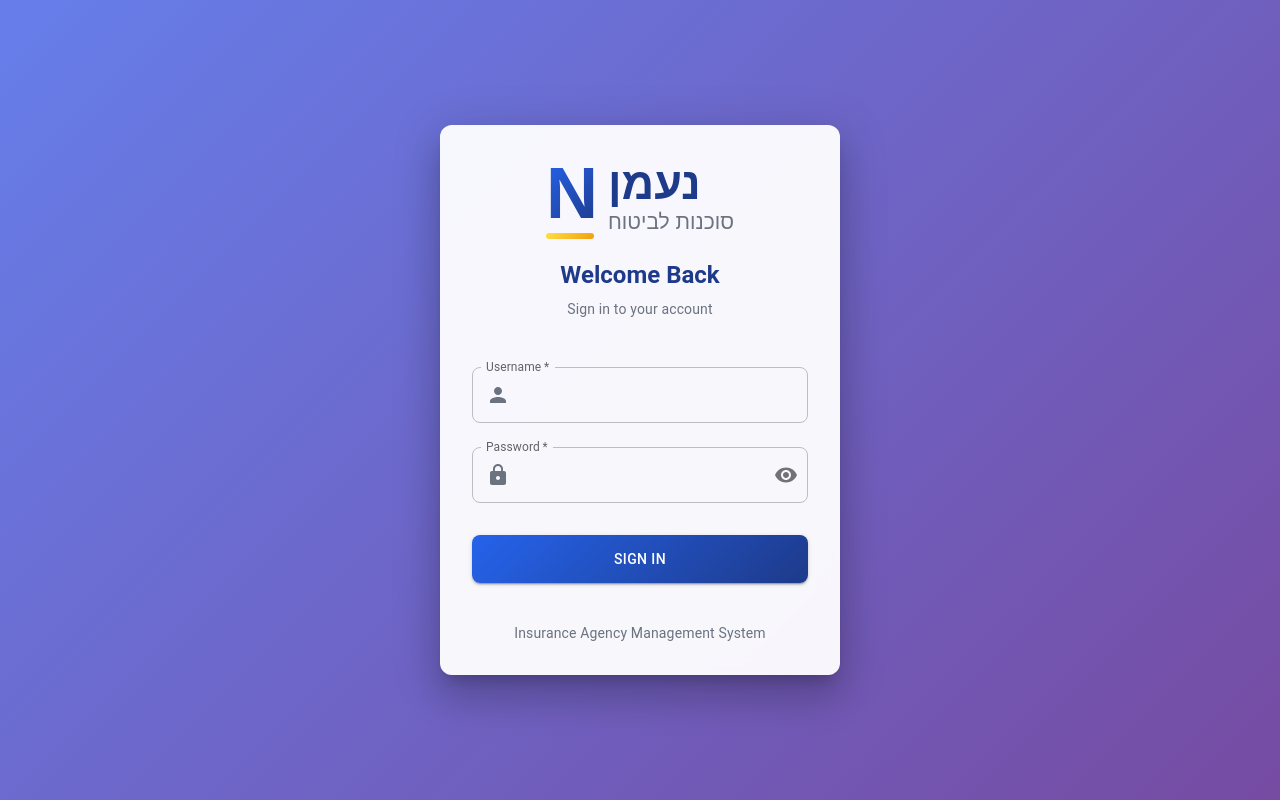
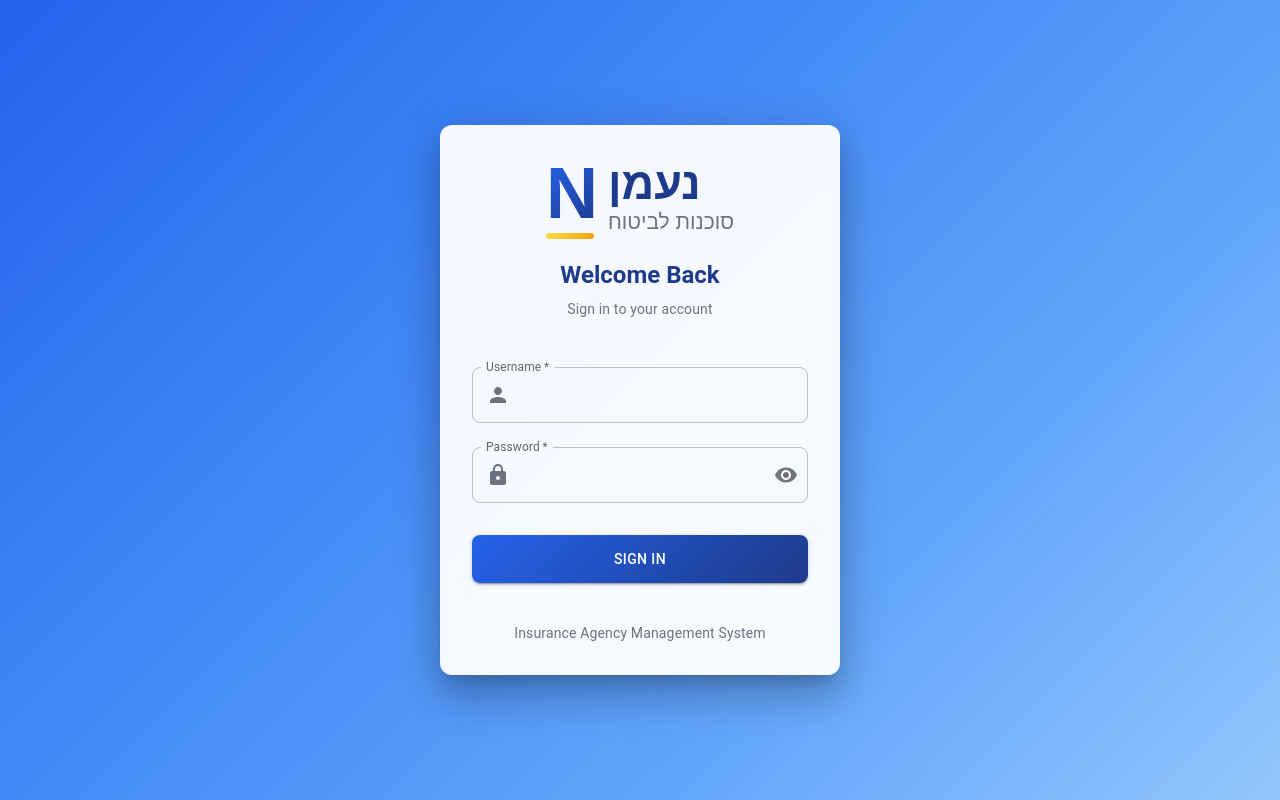
Before and after one commit to amitnaaman1/naamandesk, a React (Create React App) app: page / in a window 1280 px wide. Built offline with nearby package versions, Linux system fonts and the light colour scheme.

Commit message:
Update login background to brighter blue theme

```diff
--- a/src/features/auth/Login.tsx
+++ b/src/features/auth/Login.tsx
@@ -39,7 +39,7 @@ const Login: React.FC<LoginProps> = ({ onLogin }) => {
         display: 'flex',
         alignItems: 'center',
         justifyContent: 'center',
-        background: 'linear-gradient(135deg, #667eea 0%, #764ba2 100%)',
+        background: 'linear-gradient(135deg, #2563EB 0%, #3B82F6 30%, #60A5FA 70%, #93C5FD 100%)',
         p: 2,
       }}
     >
```
